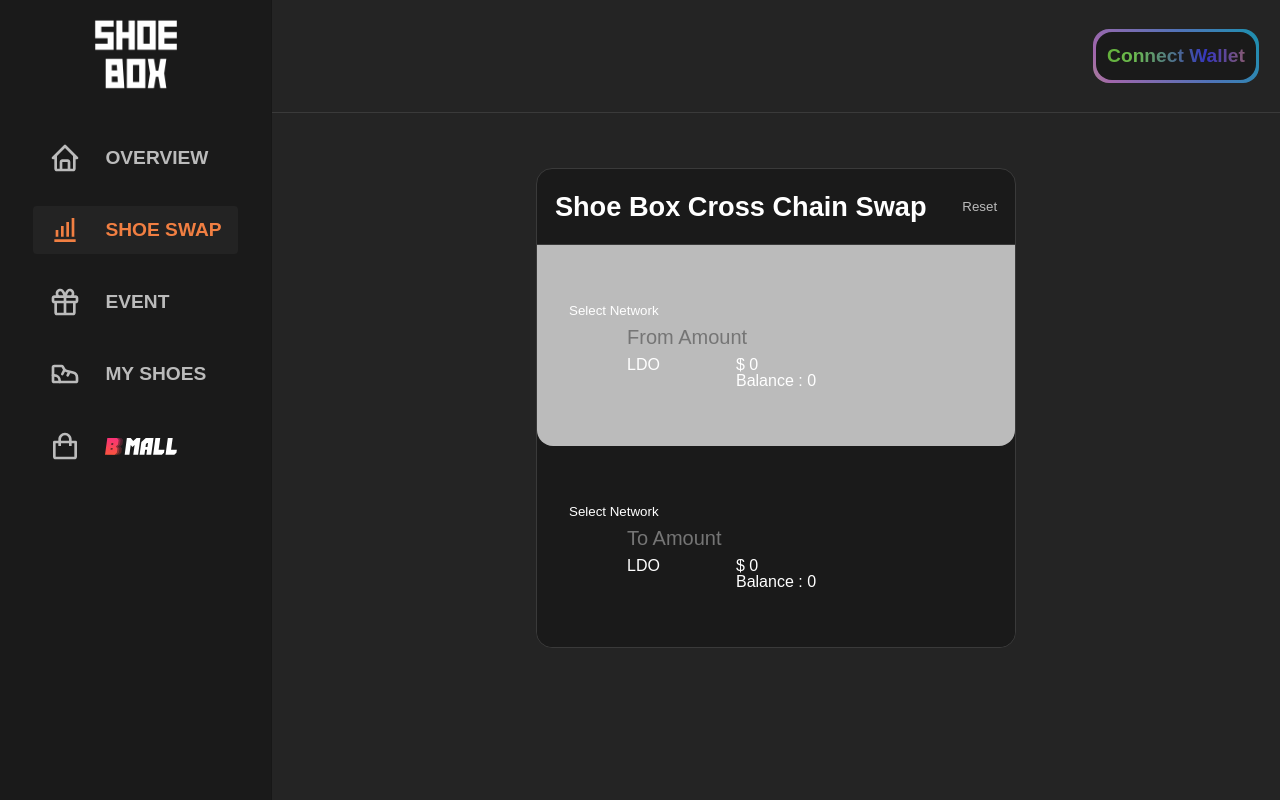
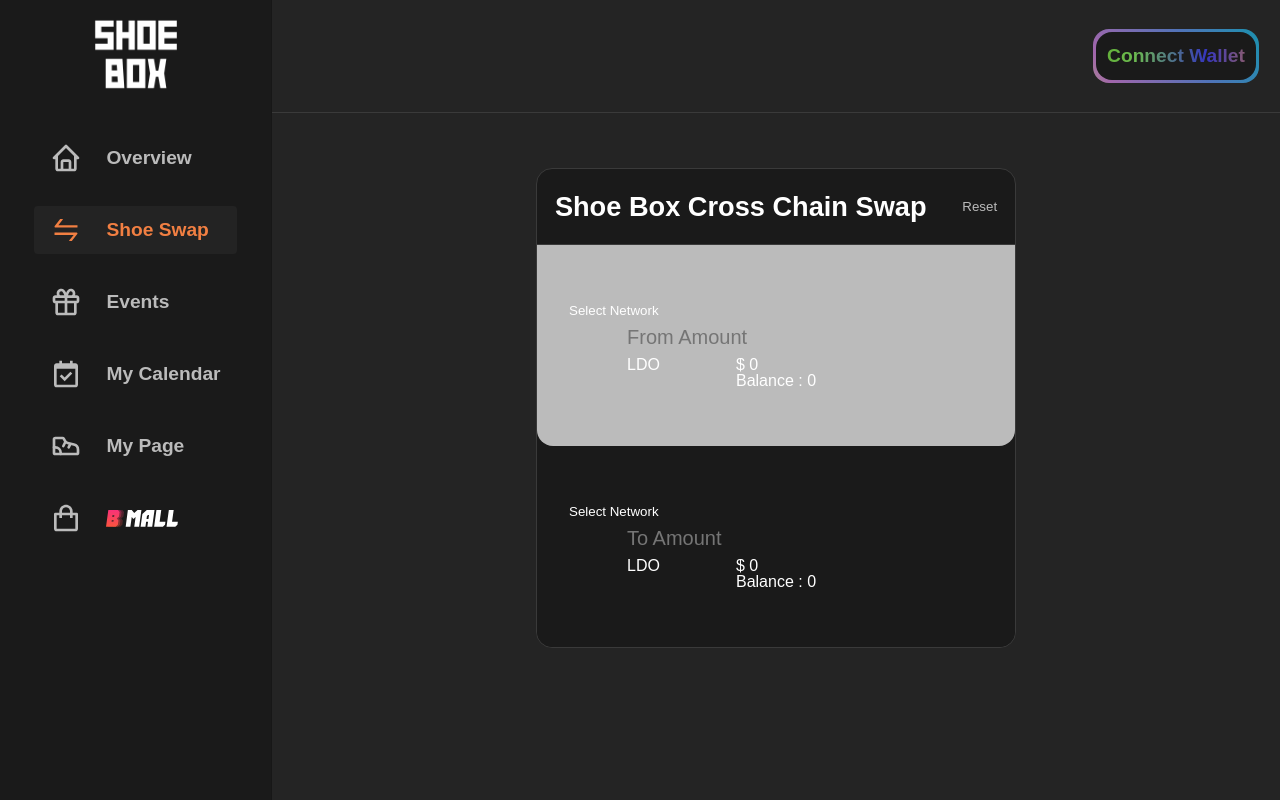
Before and after one commit to Cookie-Labs/glitch-bifrost-client, a React (Create React App) app: page /shoeSwap in a window 1280 px wide. Shown: the top 800 px of the page. Built offline with nearby package versions, Linux system fonts and the light colour scheme; a web font is replaced by a local one.

Commit message:
fix: modify side bar

```diff
--- a/src/App.js
+++ b/src/App.js
@@ -11,8 +11,9 @@ import '@fontsource/roboto-condensed';
 import ShoeboxLayout from '@pages/testPages/layout/ShoeboxLayout';
 import ShoeboxOverviewPage from '@pages/testPages/ShoeboxOverviewPage';
 import ShoeboxSwapPage from '@pages/testPages/ShoeboxSwapPage';
-import ShoeboxEventPage from '@pages/testPages/ShoeboxEventPage';
-import ShoeboxMyShoesPage from '@pages/testPages/ShoeboxMyShoesPage';
+import ShoeboxEventsPage from '@pages/testPages/layout/ShoeboxEventsPage';
+import ShoeboxMyCalendarPage from '@pages/testPages/ShoeboxMyCalendarPage';
+import ShoeboxMyPage from '@pages/testPages/ShoeboxMyPage';
 import Shoebox404Page from '@pages/testPages/Shoebox404Page';
 
 function App() {
@@ -23,8 +24,9 @@ function App() {
         <Route path="/" element={<ShoeboxLayout />}>
           <Route index element={<ShoeboxOverviewPage />} />
           <Route path="shoeSwap" element={<ShoeboxSwapPage />} />
-          <Route path="event" element={<ShoeboxEventPage />} />
-          <Route path="myShoes" element={<ShoeboxMyShoesPage />} />
+          <Route path="events" element={<ShoeboxEventsPage />} />
+          <Route path="myCalendar" element={<ShoeboxMyCalendarPage />} />
+          <Route path="myPage" element={<ShoeboxMyPage />} />
           <Route path="*" element={<Shoebox404Page />} />
         </Route>
       </Routes>
--- a/src/components/pages/testPages/ShoeboxEventPage.jsx
+++ /dev/null
@@ -1,9 +0,0 @@
-import React from 'react'
-
-const ShoeboxEventPage = () => {
-  return (
-    <div>ShoeboxEventPage</div>
-  )
-}
-
-export default ShoeboxEventPage
--- /dev/null
+++ b/src/components/pages/testPages/ShoeboxMyCalendarPage.jsx
@@ -0,0 +1,9 @@
+import React from 'react'
+
+const ShoeboxMyCalendarPage = () => {
+  return (
+    <div>ShoeboxMyCalendarPage</div>
+  )
+}
+
+export default ShoeboxMyCalendarPage
--- /dev/null
+++ b/src/components/pages/testPages/layout/ShoeboxEventsPage.jsx
@@ -0,0 +1,9 @@
+import React from 'react'
+
+const ShoeboxEventsPage = () => {
+  return (
+    <div>ShoeboxEventsPage</div>
+  )
+}
+
+export default ShoeboxEventsPage
--- a/src/components/pages/testPages/layout/SideBar.jsx
+++ b/src/components/pages/testPages/layout/SideBar.jsx
@@ -6,33 +6,45 @@ import { Drawer, useTheme, useMediaQuery } from '@mui/material';
 import { Scrollbar } from '@atoms/scrollbar';
 import shoeBoxLogo from '@assets/images/ShoeBox_Logo.png';
 import SideNavItems from './SideNavItems';
-import { BiHome, BiBarChartAlt, BiGift, BiShoppingBag } from 'react-icons/bi';
+import {
+  BiHome,
+  BiGift,
+  BiShoppingBag,
+  BiCalendarCheck,
+} from 'react-icons/bi';
+import { AiOutlineSwap } from 'react-icons/ai';
 import { TbShoe } from 'react-icons/tb';
 import { SIDE_NAV_WIDTH, TOP_NAV_HEIGHT } from './layoutConst';
 import bmallImage from '@assets/images/Bmall_image.svg';
 
 const items = [
   {
-    title: 'OVERVIEW',
+    title: 'Overview',
     path: '/',
     icon: <BiHome size="2rem" />,
     color: `${colors.primary80}`,
   },
   {
-    title: 'SHOE SWAP',
+    title: 'Shoe Swap',
     path: '/shoeSwap',
-    icon: <BiBarChartAlt size="2rem" />,
+    icon: <AiOutlineSwap size="2rem" />,
     color: `${colors.primary80}`,
   },
   {
-    title: 'EVENT',
-    path: '/event',
+    title: 'Events',
+    path: '/events',
     icon: <BiGift size="2rem" />,
     color: `${colors.primary80}`,
   },
   {
-    title: 'MY SHOES',
-    path: '/myShoes',
+    title: 'My Calendar',
+    path: '/myCalendar',
+    icon: <BiCalendarCheck size="2rem" />,
+    color: `${colors.primary80}`,
+  },
+  {
+    title: 'My Page',
+    path: '/myPage',
     icon: <TbShoe size="2rem" />,
     color: `${colors.primary80}`,
   },
```
Also changed, not shown: src/components/pages/testPages/ShoeboxMyPage.jsx (renamed from src/components/pages/testPages/ShoeboxMyShoesPage.jsx, +7 -7 lines).
